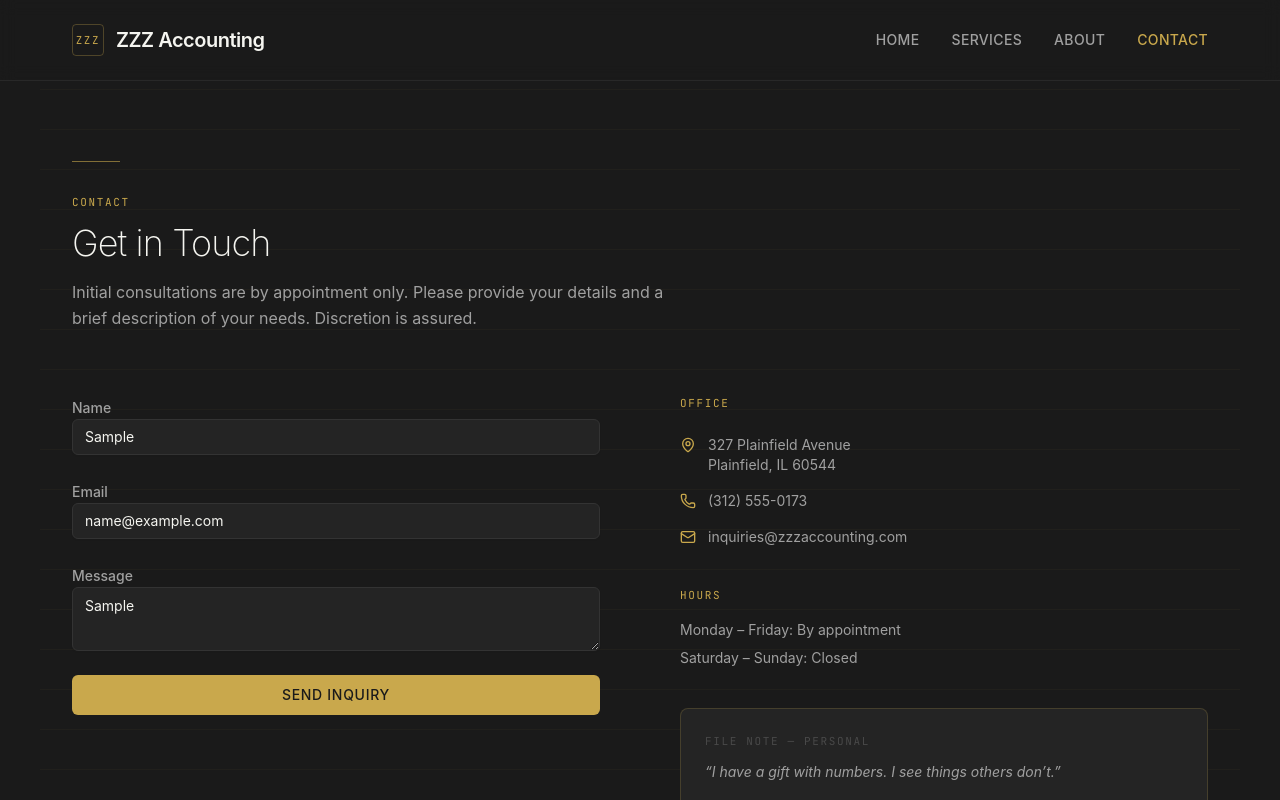
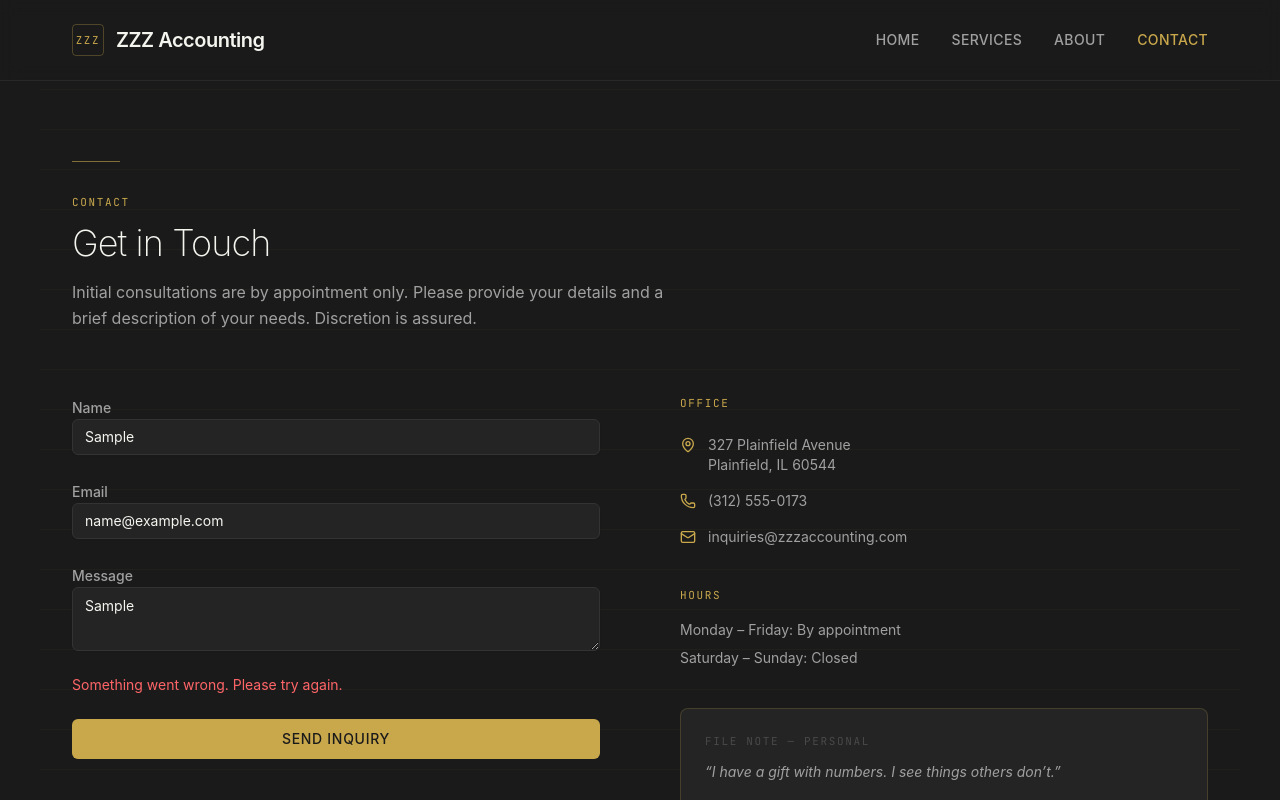
Before and after one commit to 0xsalt/zzz-accounting, a Next.js app: page /contact in a window 1280 px wide. Both pictures are taken after typing "Sample", "name@example.com", "Sample" into the empty fields and a click on the button "SEND INQUIRY". Shown: the top 800 px of the page. Built offline with nearby package versions, Linux system fonts and the light colour scheme.

Commit message:
feat: wire contact form to Formspree for email delivery
POST to Formspree endpoint with name, email, message fields.
Shows success confirmation or error state. Button disables
during submission.

```diff
--- a/components/ContactForm.tsx
+++ b/components/ContactForm.tsx
@@ -1,15 +1,62 @@
 "use client";
 
+import { useState, type FormEvent } from "react";
 import { Button } from "@/components/ui/button";
 import { Input } from "@/components/ui/input";
 import { Textarea } from "@/components/ui/textarea";
 
+const FORMSPREE_URL = "https://formspree.io/f/REDACTED";
+
+type Status = "idle" | "submitting" | "success" | "error";
+
 export function ContactForm() {
+  const [status, setStatus] = useState<Status>("idle");
+
+  async function handleSubmit(e: FormEvent<HTMLFormElement>) {
+    e.preventDefault();
+    setStatus("submitting");
+
+    const form = e.currentTarget;
+    const data = new FormData(form);
+
+    try {
+      const res = await fetch(FORMSPREE_URL, {
+        method: "POST",
+        body: data,
+        headers: { Accept: "application/json" },
+      });
+
+      if (res.ok) {
+        setStatus("success");
+        form.reset();
+      } else {
+        setStatus("error");
+      }
+    } catch {
+      setStatus("error");
+    }
+  }
+
+  if (status === "success") {
+    return (
+      <div className="flex flex-col items-center justify-center space-y-4 rounded-lg border border-accent/30 bg-background-secondary p-12 text-center">
+        <p className="stamp text-accent">Inquiry Received</p>
+        <p className="text-sm leading-relaxed text-foreground-muted">
+          We will review your message and respond within two business days.
+          Discretion is assured.
+        </p>
+        <button
+          onClick={() => setStatus("idle")}
+          className="stamp mt-4 text-foreground-muted/60 transition-colors hover:text-accent"
+        >
+          Send Another
+        </button>
+      </div>
+    );
+  }
+
   return (
-    <form
-      onSubmit={(e) => e.preventDefault()}
-      className="space-y-6"
-    >
+    <form onSubmit={handleSubmit} className="space-y-6">
       <div className="space-y-2">
         <label
           htmlFor="name"
@@ -19,6 +66,8 @@ export function ContactForm() {
         </label>
         <Input
           id="name"
+          name="name"
+          required
           placeholder="Your name"
           className="border-border bg-background-secondary text-foreground placeholder:text-foreground-muted/50 focus:border-accent"
         />
@@ -32,7 +81,9 @@ export function ContactForm() {
         </label>
         <Input
           id="email"
+          name="email"
           type="email"
+          required
           placeholder="your@email.com"
           className="border-border bg-background-secondary text-foreground placeholder:text-foreground-muted/50 focus:border-accent"
         />
@@ -46,16 +97,24 @@ export function ContactForm() {
         </label>
         <Textarea
           id="message"
+          name="message"
+          required
           placeholder="How can we help?"
           rows={5}
           className="border-border bg-background-secondary text-foreground placeholder:text-foreground-muted/50 focus:border-accent"
         />
       </div>
+      {status === "error" && (
+        <p className="text-sm text-red-400">
+          Something went wrong. Please try again.
+        </p>
+      )}
       <Button
         type="submit"
-        className="w-full bg-accent px-8 py-5 text-sm font-medium uppercase tracking-wider text-background transition-colors duration-200 hover:bg-accent-hover"
+        disabled={status === "submitting"}
+        className="w-full bg-accent px-8 py-5 text-sm font-medium uppercase tracking-wider text-background transition-colors duration-200 hover:bg-accent-hover disabled:opacity-50"
       >
-        Send Inquiry
+        {status === "submitting" ? "Sending..." : "Send Inquiry"}
       </Button>
     </form>
   );
```
